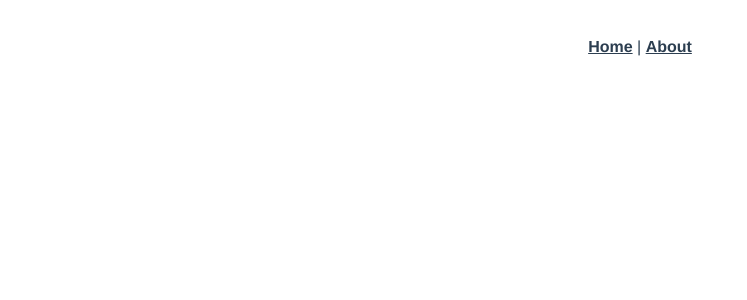
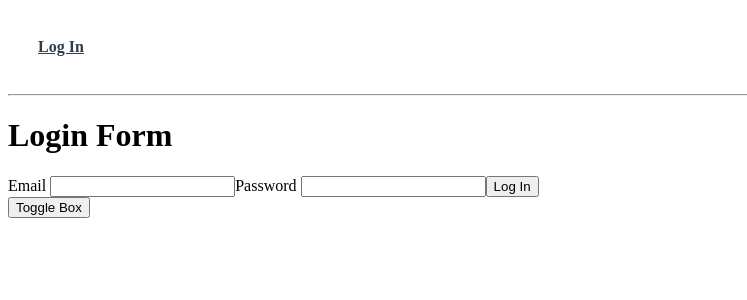
Before and after one commit to Git-push-01/hello-world1, a Vue app: page /UserPage in a window 1280 px wide. Before the commit this address had no page. Shown: the top 300 px of the page, without its empty margins (0-747 px from the left). Built offline with nearby package versions, Linux system fonts and the light colour scheme.

Commit message:
router to user page

```diff
--- a/src/App.vue
+++ b/src/App.vue
@@ -1,4 +1,84 @@
+
+
 <template>
+
+  <div id="nav">
+    <router-link to="/">Log In</router-link>
+    <!-- <router-link to="/about">About</router-link> -->
+  </div>
+
+  <hr/>
+  <div class="hello">
+    <LoginForm/>
+
+    </div>
+    <button @click="togglebox">Toggle Box</button>
+
+  <div v-if="isVisible" class="box"></div>
+</template>
+
+<script>
+ import LoginForm from './components/LoginForm.vue'
+
+export default {
+  name: 'App',
+  components: {
+    LoginForm
+  },
+  data: function(){
+    return{
+      greeting:"Hello VUE.JS 3.0",
+      isVisible: false
+    }
+  },
+  methods:{
+    togglebox(){
+      this.isVisible = !this.isVisible
+    },
+    greet(){
+      console.log(this.greeting)
+    }
+  }
+}
+</script>
+
+<style>
+	.box {
+  background-color: black;
+  height: 200px;
+  width: 1000px;
+}
+h3 {
+  margin: 40px 0 0;
+}
+ul {
+  list-style-type: none;
+  padding: 0;
+}
+li {
+  display: inline-block;
+  margin: 0 10px;
+}
+a {
+  color: #42b983;
+}
+#nav {
+  padding: 30px;
+}
+
+#nav a {
+  font-weight: bold;
+  color: #2c3e50;
+}
+
+#nav a.router-link-exact-active {
+  color: #42b983;
+}
+</style>
+
+
+
+<!-- <template>
   <div id="nav">
     <router-link to="/">Home</router-link> |
     <router-link to="/about">About</router-link>
@@ -27,4 +107,4 @@
 #nav a.router-link-exact-active {
   color: #42b983;
 }
-</style>
+</style> -->
--- a/src/components/LoginForm.vue
+++ b/src/components/LoginForm.vue
@@ -10,18 +10,21 @@
      :type="input.type"
      />
 
-    <button>Log In</button>
+    <button  @click="goToUser()">Log In</button>
   </form>
 </template>
 
 <script>
 import CustomInput from "./CustomInput.vue"
 
+
+
 export default {
 
   name: 'LoginForm',
   components: {
-  CustomInput
+  CustomInput,
+
 },
   data(){
     return{
@@ -42,12 +45,15 @@ export default {
   },
   methods:{
     handleSubmit(){
-      console.log(this.inputs[0].value, this.inputs[1].value);
+      console.log(this.inputs[0].value, this.inputs[1].value)
+
     },
-    userPage(){
-      this.$router.push('/home');
+    goToUser(){
+      this.$router.push({ path: '/UserPage' });
+    }
 
-    }
+
+
 
   }
 }
--- a/src/components/UserPage.vue
+++ b/src/components/UserPage.vue
@@ -3,6 +3,6 @@
 </template>
 <script >
 export default{
-
+name:"userPage"
 }
 </script>
--- a/src/router/index.js
+++ b/src/router/index.js
@@ -1,19 +1,17 @@
 import { createRouter, createWebHistory } from 'vue-router'
-import Home from '../views/Home.vue'
+import App from '../App.vue'
+import UserPage from '../components/UserPage.vue'
 
 const routes = [
   {
     path: '/',
     name: 'Home',
-    component: Home
+    component: App
   },
   {
-    path: '/about',
-    name: 'About',
-    // route level code-splitting
-    // this generates a separate chunk (about.[hash].js) for this route
-    // which is lazy-loaded when the route is visited.
-    component: () => import(/* webpackChunkName: "about" */ '../views/About.vue')
+    path: '/UserPage',
+    name: 'userPage',
+    component: UserPage
   }
 ]
 
```
